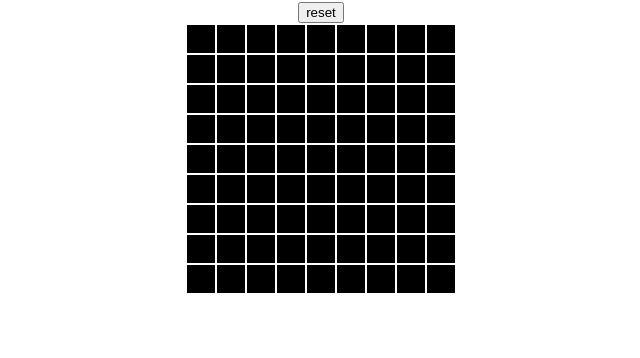
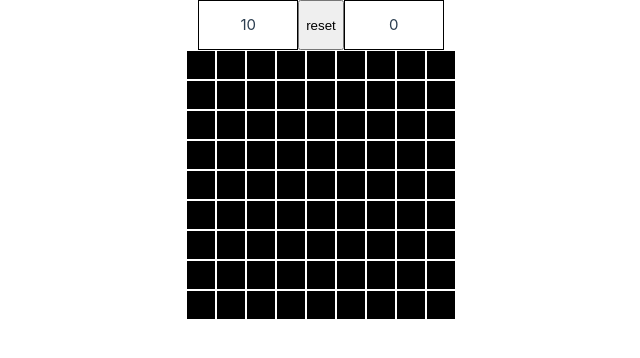
Before and after one commit to keisuke90/vue-minesweeper, a Vue app: page / in a window 1280 px wide. Shown: the top 358 px of the page, without its empty margins (319-959 px from the left). Built offline with nearby package versions, Linux system fonts and the light colour scheme.

Commit message:
ステータスバーを設置

```diff
--- a/src/components/MsStatus.vue
+++ b/src/components/MsStatus.vue
@@ -1,19 +1,38 @@
 <script setup lang="ts">
+import { computed } from "vue";
 import { useMinesweeperStore } from "@/stores/minesweeper";
 
 const miensweeperStore = useMinesweeperStore();
 const reset = (): void => {
   miensweeperStore.initFeild();
 };
+const mines = computed((): number => {
+  return miensweeperStore.mines;
+});
+const time = computed((): number => {
+  return miensweeperStore.time;
+});
 </script>
 
 <template>
-  <button @click="reset">reset</button>
+  <div class="status">
+    <div class="box">{{ mines }}</div>
+    <button @click="reset">reset</button>
+    <div class="box">{{ time }}</div>
+  </div>
 </template>
 
 <style scoped>
-.title {
-  height: 100px;
-  background-color: white;
+.status {
+  display: flex;
+  justify-content: center;
+}
+.box {
+  display: flex;
+  align-items: center;
+  justify-content: center;
+  height: 50px;
+  width: 100px;
+  border: 1px black solid;
 }
 </style>
--- a/src/stores/minesweeper.ts
+++ b/src/stores/minesweeper.ts
@@ -6,6 +6,7 @@ interface State {
   field: any[];
   game: 0 | 1 | 2 | 3; //0:初期状態,1:Play,2:ゲームオーバー,3:クリア
   mines: number;
+  time: number;
 }
 
 export class Mine {
@@ -36,6 +37,7 @@ export const useMinesweeperStore = defineStore({
       field: [] as any,
       game: 0,
       mines: 10,
+      time: 0,
     };
   },
   actions: {
```
